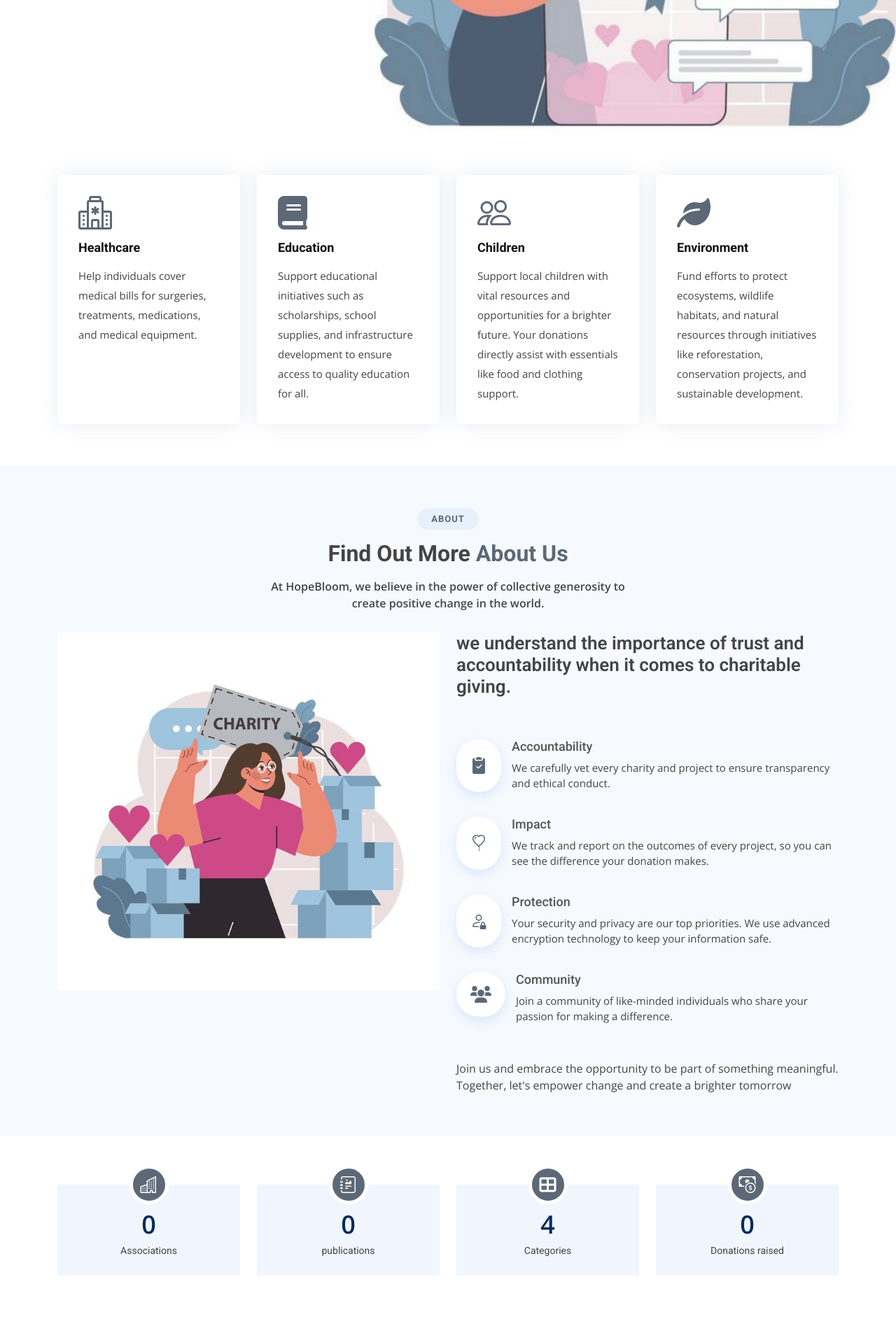
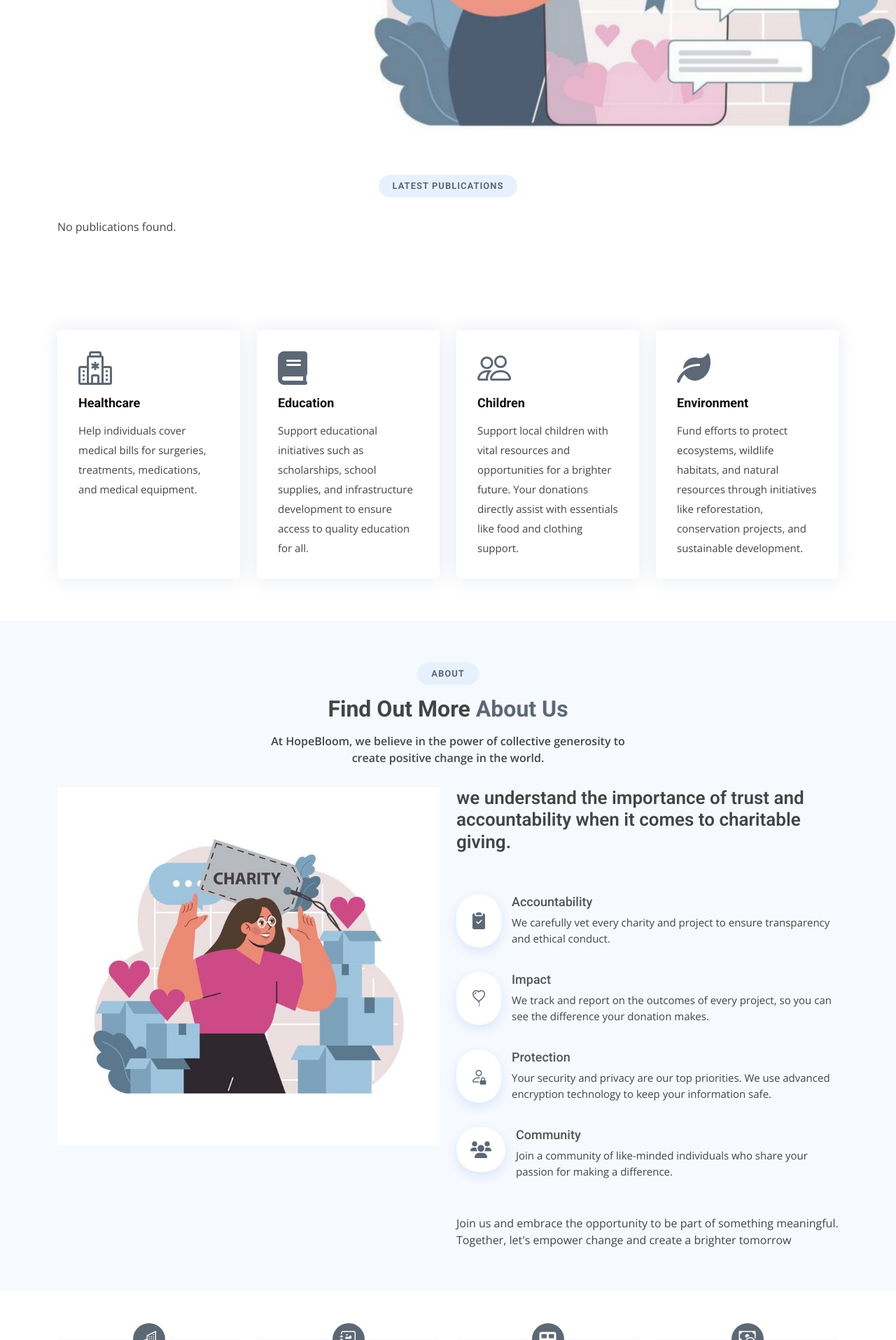
Before and after one commit to kawtarsimmad/PFE, a Django app: page / in a window 1280 px wide. Shown: the part 410-2325 px from the top of the page at 70% size. Run offline with Django 5.2, Linux system fonts and the light colour scheme; some libraries are stand-ins or nearby versions.

Commit message:
update index.htm
add latest post section

```diff
--- a/project/templates/pages/index.html
+++ b/project/templates/pages/index.html
@@ -18,6 +18,41 @@
   </section><!-- End Hero -->
 
   <main id="main">
+
+    <!-- ======= Posts Section ======= -->
+    <section id="latest-publications" class="latest-publications">
+      <div class="container" data-aos="fade-up">
+        <div class="section-title">
+          <h2>Latest Publications</h2>
+        </div>
+
+        <div class="row">
+          {% if publications %}
+            {% for publication in publications %}
+              <div class="col-md-6 col-lg-4 d-flex align-items-stretch mb-5">
+                <div class="card" data-aos="fade-up" data-aos-delay="100">
+                  <img src="{{ publication.image.url }}" class="card-img-top" alt="{{ publication.titre }}">
+                  <div class="card-body">
+                    <h5 class="card-title">{{ publication.titre }}</h5>
+                    <p class="card-text">{{ publication.contenu | truncatechars:150 }}</p>
+                    <a href="{% url 'detail' publication.id %}" class="btn btn-primary">Read More</a>
+                  </div>
+                </div>
+              </div>
+            {% endfor %}
+          {% else %}
+            <p>No publications found.</p>
+          {% endif %}
+        </div>
+
+        {% if publications %}
+          <div class="text-center mt-4">
+            <a href="{% url 'publications' %}" class="btn btn-primary">View All Publications</a>
+          </div>
+        {% endif %}
+      </div>
+    </section>
+    <!-- End Posts Section -->
 
     <!-- ======= Featured Services Section ======= -->
     <section id="featured-services" class="featured-services">
```
